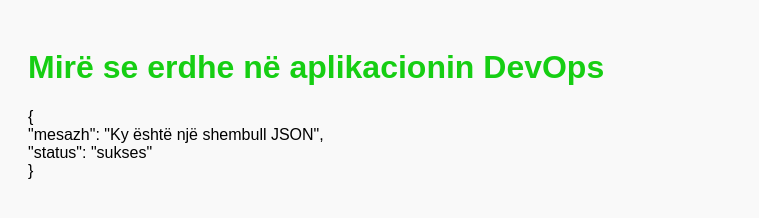
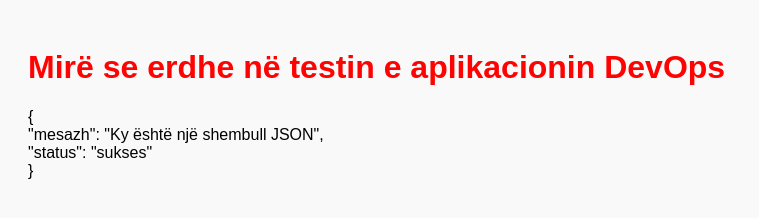
Before and after one commit to mirjan01allaraj/testdevopsAPP, a website: page webapp/index.html in a window 1280 px wide. Shown: the whole page, without its empty margins (0-759 px from the left). Drawn offline with Linux system fonts and the light colour scheme; files whose address does not match are found by name.

Commit message:
Testing functions

```diff
--- a/webapp/Header.js
+++ b/webapp/Header.js
@@ -1,5 +1,5 @@
 export function Header() {
   const header = document.createElement('h1');
-  header.textContent = 'Mirë se erdhe në aplikacionin DevOps';
+  header.textContent = 'Mirë se vini në testin e aplikacionin DevOps';
   return header;
 }
--- a/webapp/index.html
+++ b/webapp/index.html
@@ -6,7 +6,7 @@
   <link rel="stylesheet" href="style.css">
 </head>
 <body>
-  <h1>Mirë se erdhe në aplikacionin DevOps</h1>
+  <h1>Mirë se erdhe në testin e aplikacionin DevOps</h1>
   <div id="data"></div>
 
   <script src="app.js"></script>
--- a/webapp/style.css
+++ b/webapp/style.css
@@ -4,5 +4,5 @@
   padding: 20px;
 }
 h1 {
-  color: #16ce13;
+  color: #ff0202;
 }
```
Also changed, not shown: webapp/Header.test.js (+1 -1 lines).
